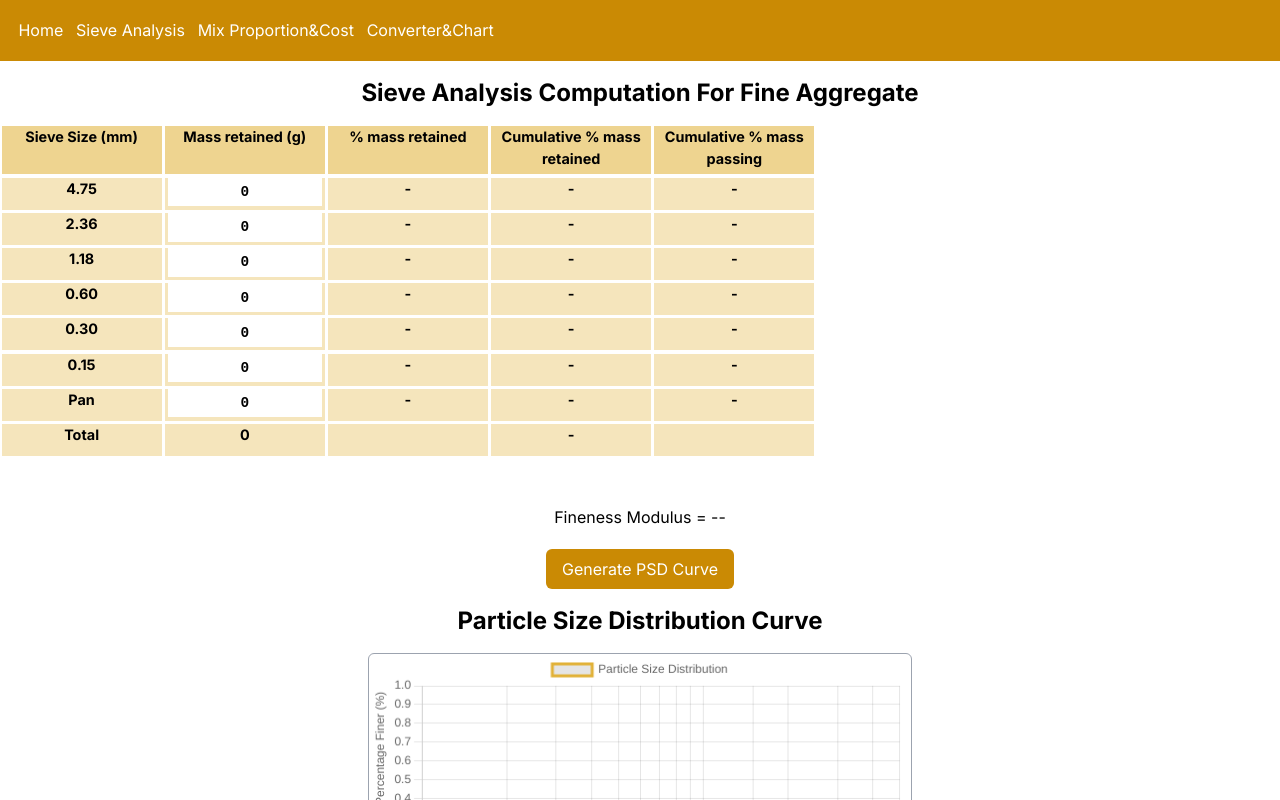
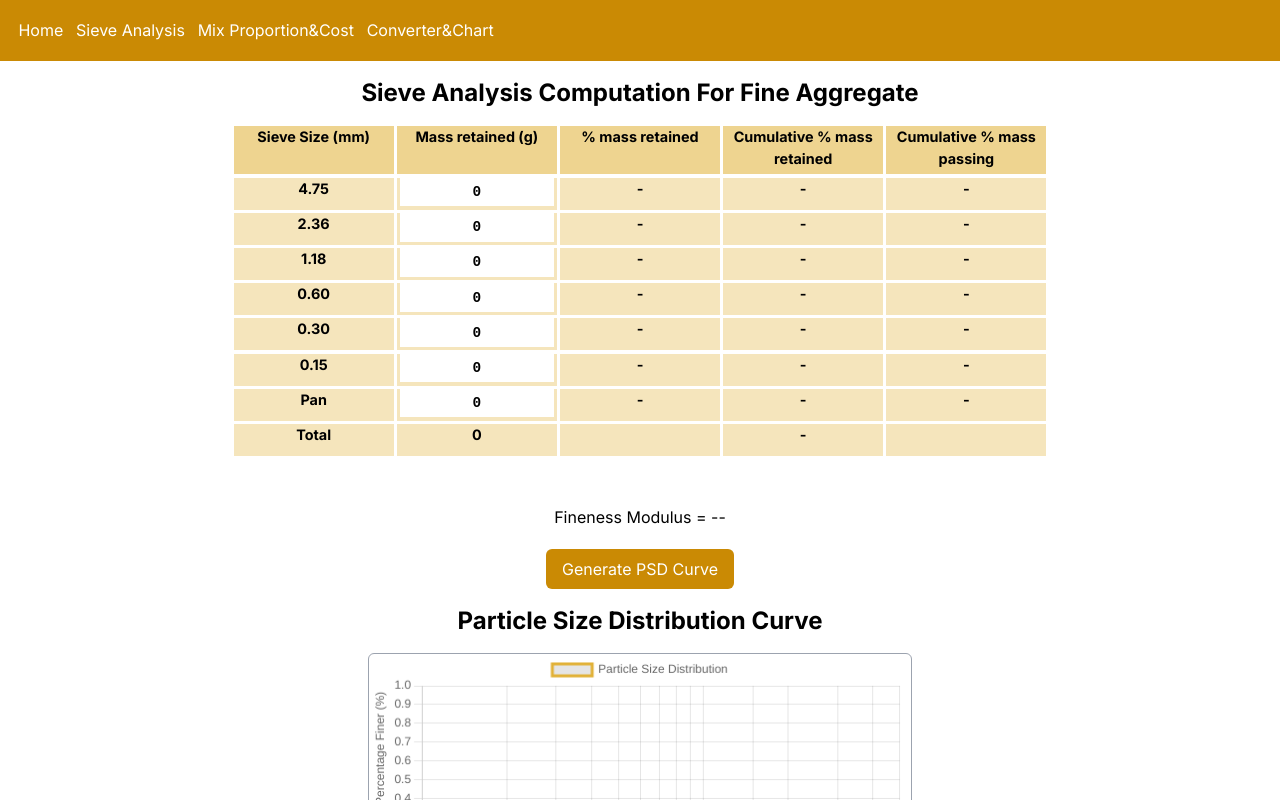
Before and after one commit to IsraelIyke/ug-project, a Next.js app: page /psd-curve in a window 1280 px wide. Shown: the top 800 px of the page. Built offline with nearby package versions, Linux system fonts and the light colour scheme.

Commit message:
Update page.js

```diff
--- a/app/psd-curve/page.js
+++ b/app/psd-curve/page.js
@@ -164,7 +164,7 @@ export default function Home() {
         Sieve Analysis Computation For Fine Aggregate
       </h1>
       {/* a toogle will be here to change from fine aggregate to coarse aggregate */}
-      <div className="particle justify-left">
+      <div className="particle sm:justify-left md:justify-center">
         <div className="particle-sub">
           <div className="particle-tile particle-title">Sieve Size (mm)</div>
           <div className="particle-tile">4.75</div>
```
